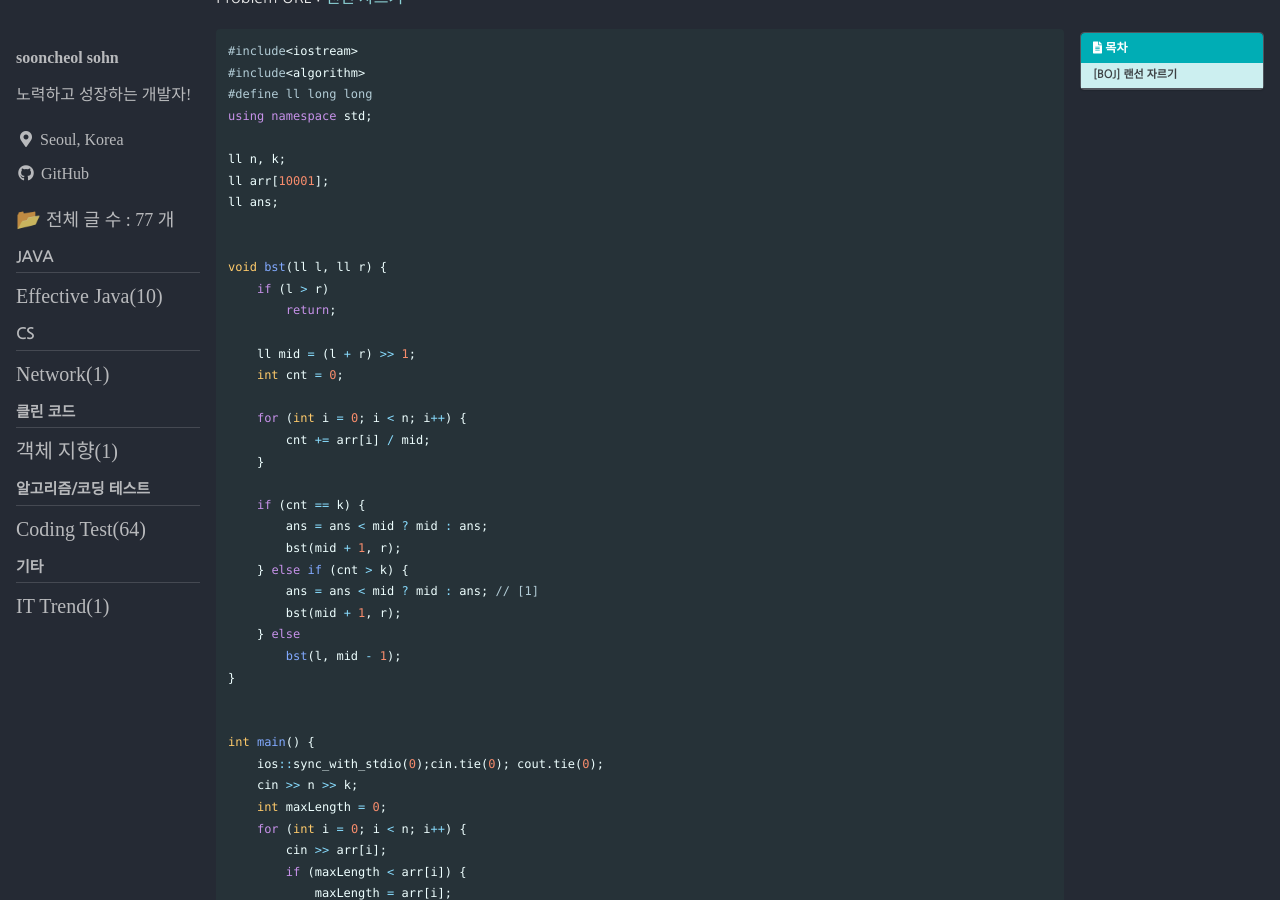
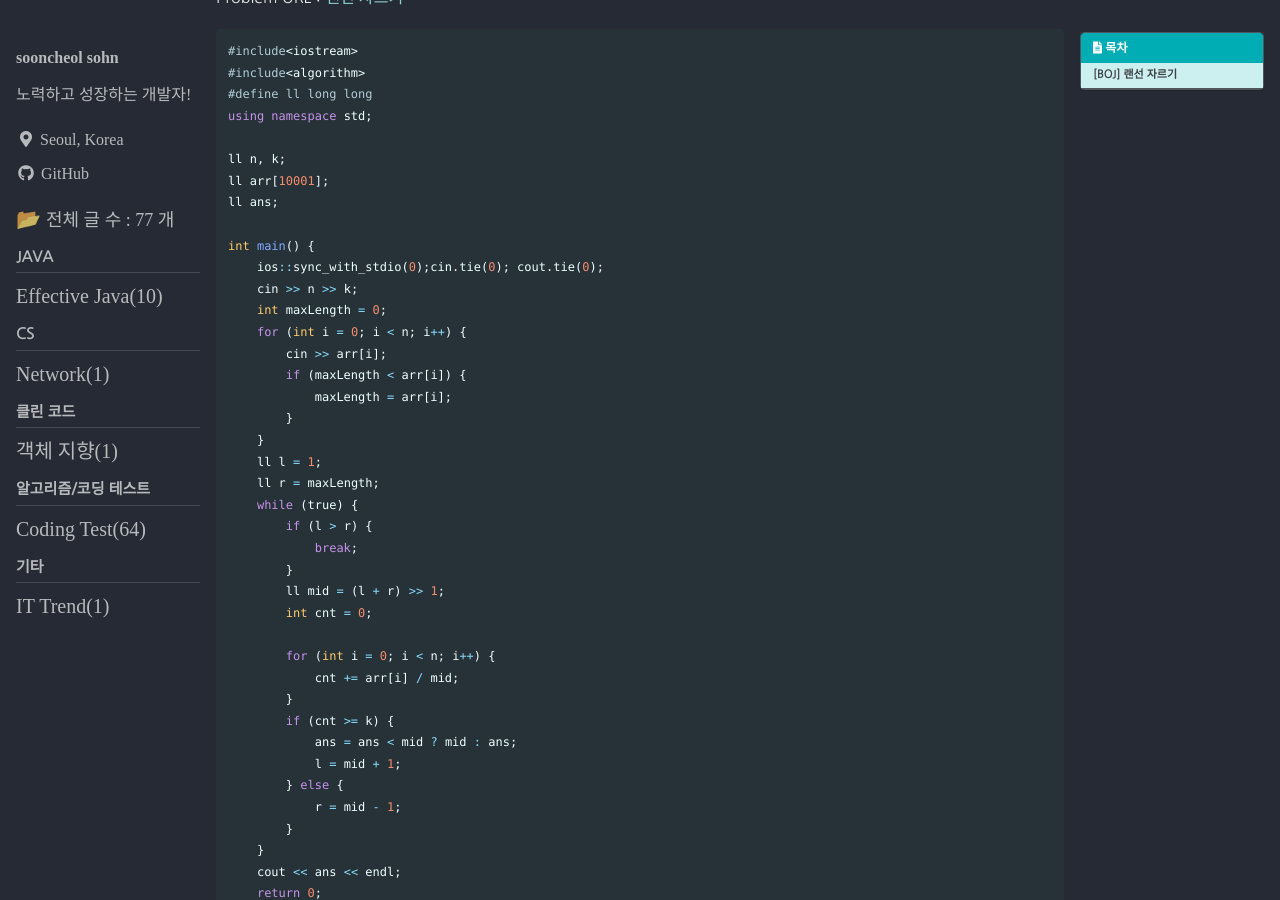
Before and after one commit to punsoo/punsoo.github.io, a Jekyll site: the page built from _posts/Coding-Test/2021-06-09-BOJ-랜선 자르기.md, in a window 1280 px wide and 900 px high, scrolled down 246 px. Built offline with Jekyll 4.4.1, drawn with Linux system fonts in a browser that asks for light colours; cached includes are drawn as plain includes; some web fonts are replaced; comment, search, counter and statistics services are not loaded.

Commit message:
BOJ 랜선 자르기 풀이 수정

```diff
--- a/_posts/Coding-Test/2021-06-09-BOJ-랜선 자르기.md
+++ b/_posts/Coding-Test/2021-06-09-BOJ-랜선 자르기.md
@@ -35,29 +35,6 @@ ll n, k;
 ll arr[10001];
 ll ans;
 
-
-void bst(ll l, ll r) {
-    if (l > r)
-        return;
-
-    ll mid = (l + r) >> 1;
-    int cnt = 0;
-
-    for (int i = 0; i < n; i++) {
-        cnt += arr[i] / mid;
-    }
-
-    if (cnt == k) {
-        ans = ans < mid ? mid : ans;
-        bst(mid + 1, r);
-    } else if (cnt > k) {
-        ans = ans < mid ? mid : ans; // [1]
-        bst(mid + 1, r);
-    } else
-        bst(l, mid - 1);
-}
-
-
 int main() {
     ios::sync_with_stdio(0);cin.tie(0); cout.tie(0);
     cin >> n >> k;
```
